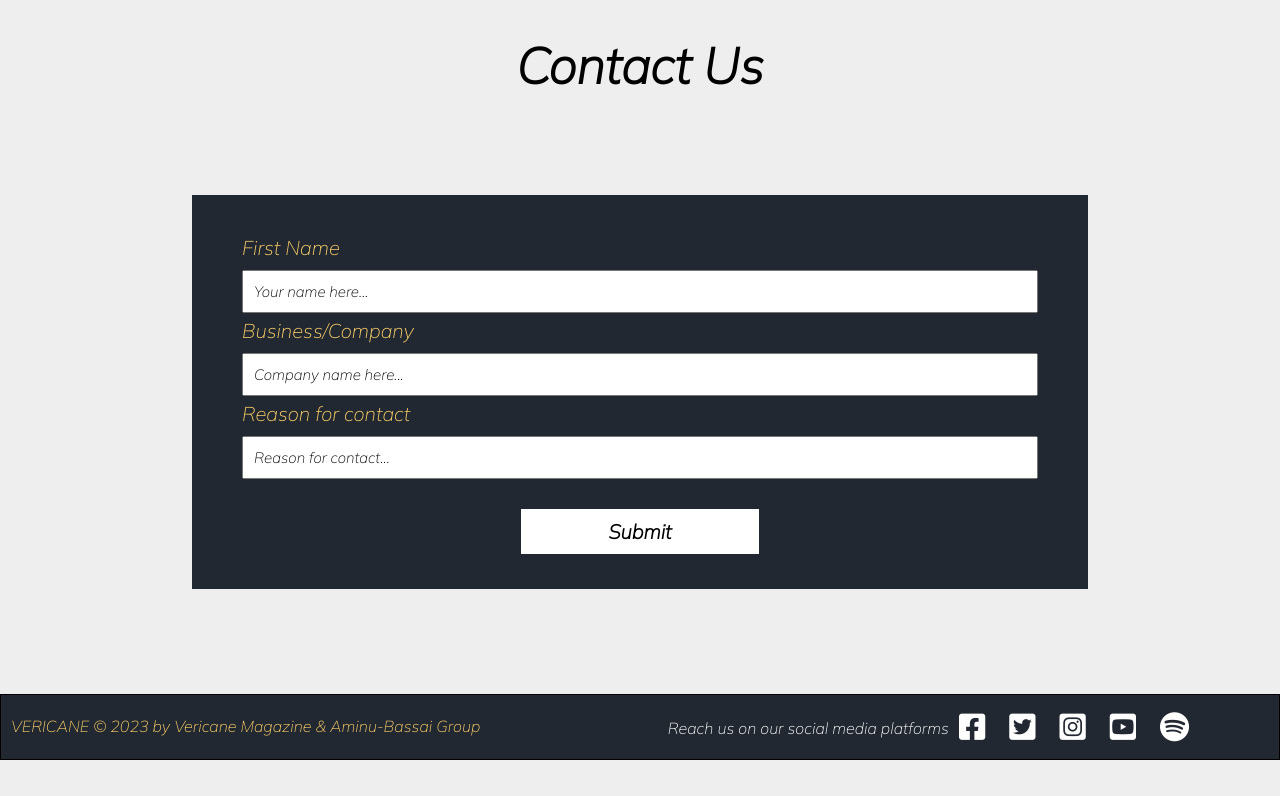
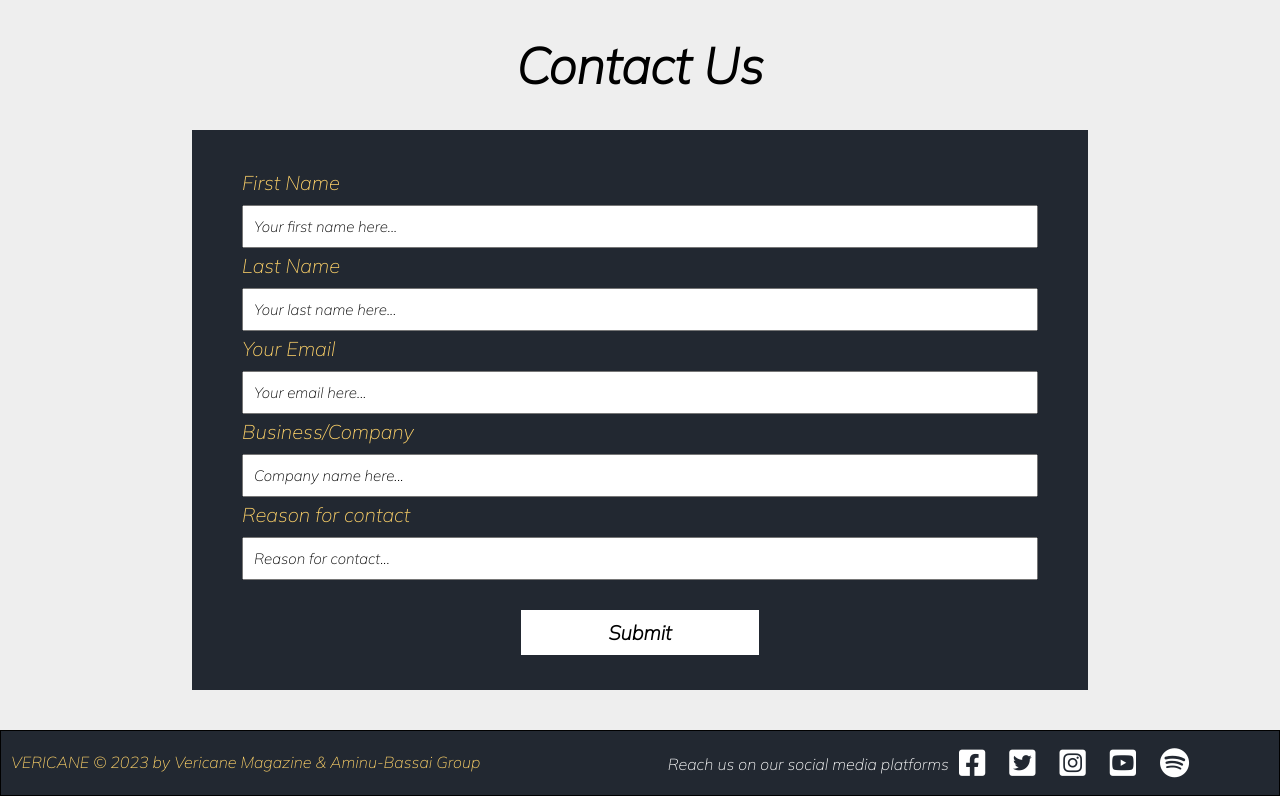
Before and after one commit to DayoTitiloye-code/Vericane, a Flask app: page /contact in a window 1280 px wide. Shown: the part 40-836 px from the top of the page. Before the commit the page ends 800 px from the top, so only its background shows below. Run offline with Flask 2, Linux system fonts and the light colour scheme.

Commit message:
finished form inputs

```diff
--- a/templates/contact.html
+++ b/templates/contact.html
@@ -25,7 +25,11 @@
     <h1 id="about-title">Contact Us</h1>
     <form action="" method="get">
         <label for="firstName">First Name</label>
-        <input type="text" name="firstName" id="firstName" placeholder="Your name here...">
+        <input type="text" name="firstName" id="firstName" placeholder="Your first name here...">
+        <label for="lastName">Last Name</label>
+        <input type="text" name="lastName" id="lastName" placeholder="Your last name here...">
+        <label for="email">Your Email</label>
+        <input type="text" name="email" id="email" placeholder="Your email here...">
         <label for="business">Business/Company</label>
         <input type="text" name="business" id="business" placeholder="Company name here...">
         <label for="reason">Reason for contact</label>
```
